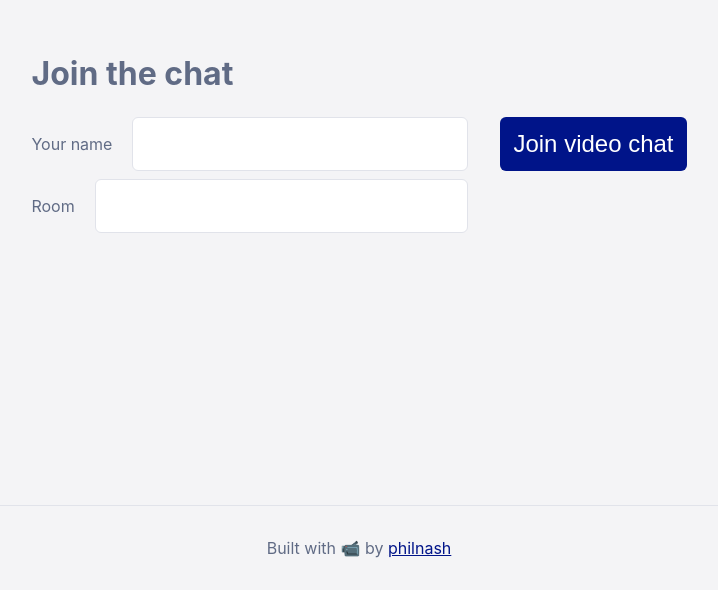
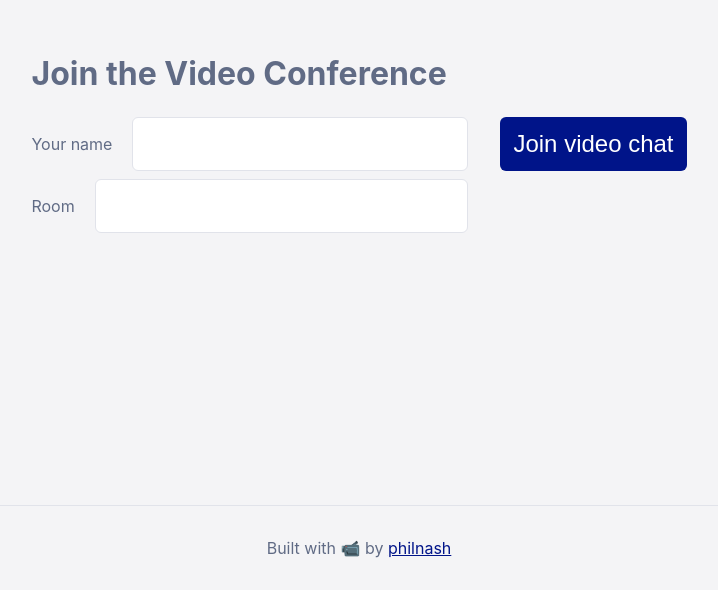
Before and after one commit to SherVera/twilio-video, a plain HTML site: page assets/index.html in a window 1280 px wide. Shown: the part 210-800 px from the top of the page, without its empty margins (281-999 px from the left). Drawn offline with Linux system fonts and the light colour scheme.

Commit message:
change title

```diff
--- a/assets/index.html
+++ b/assets/index.html
@@ -10,7 +10,7 @@
   <body>
     <main>
       <div id="login">
-        <h1>Join the chat</h1>
+        <h1>Join the Video Conference</h1>
         <form id="login-form">
           <div>
             <div class="field">
```
